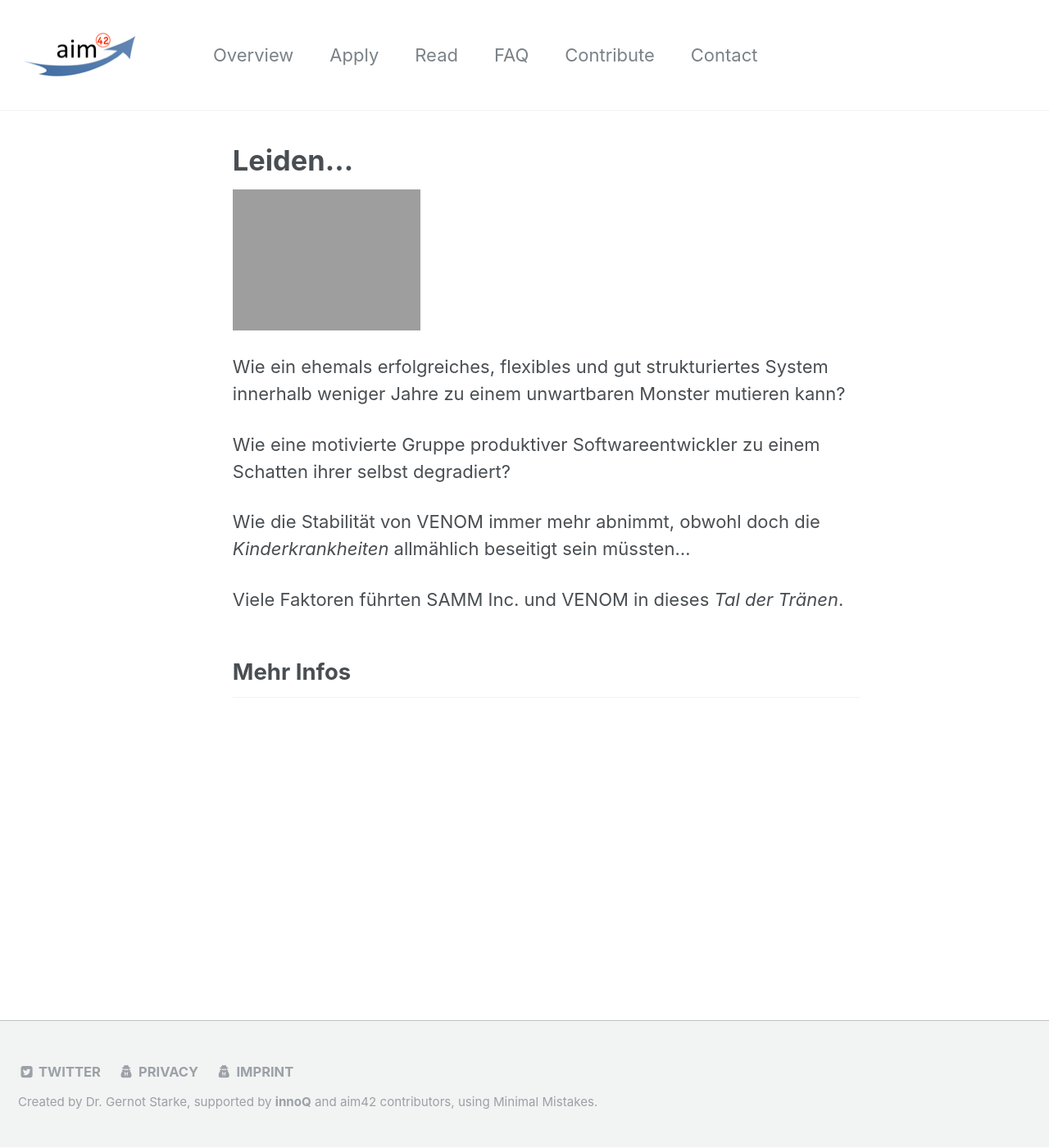
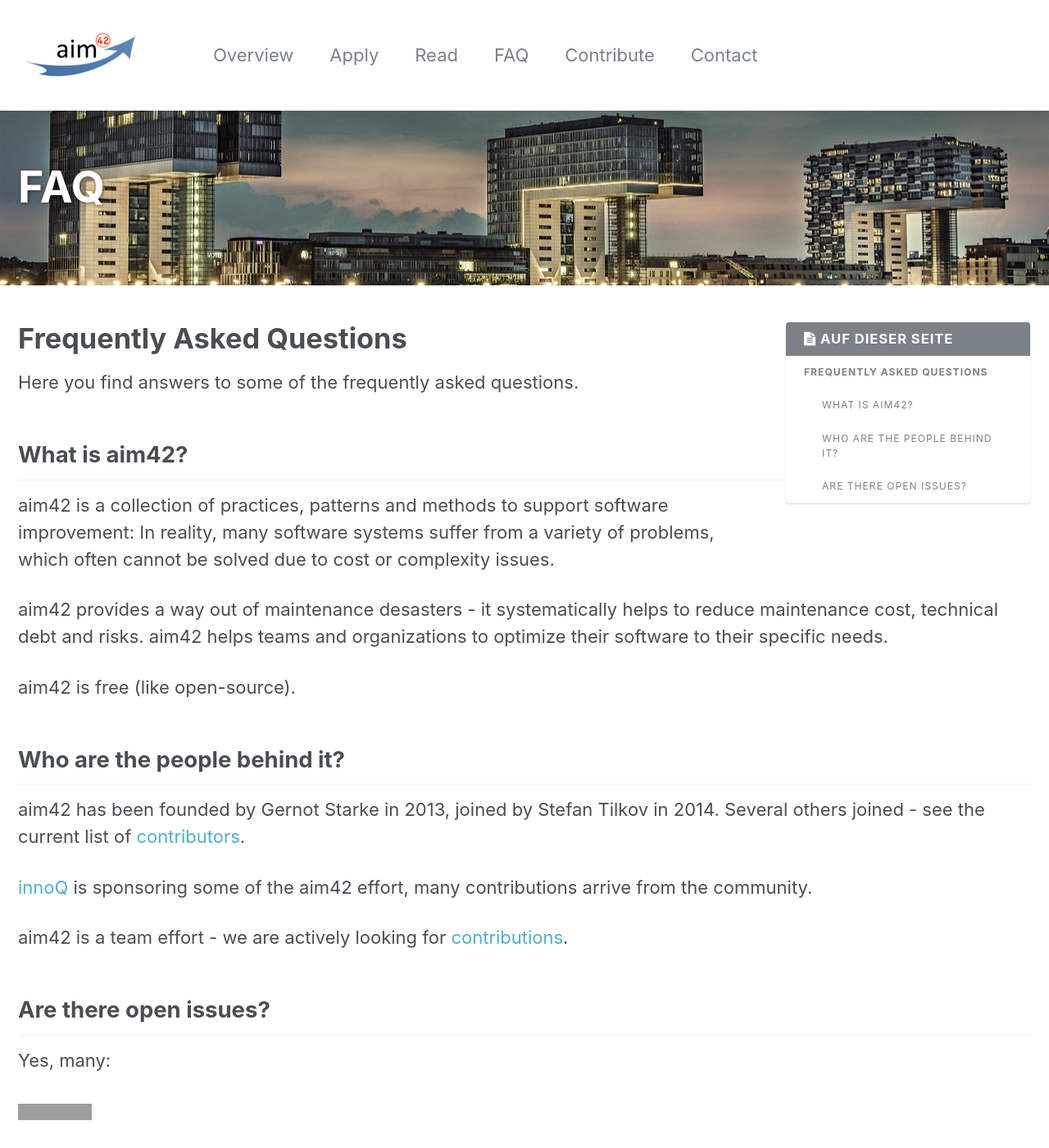
Before and after one commit to aim42/aim42.org-site, a Jekyll site: the page built from _pages/faq.md, in a window 1280 px wide and 1400 px high. Shown: the whole window at 82% size. Built offline with Jekyll 4.4.1, drawn with Linux system fonts in a browser that asks for light colours; grey boxes are pictures that could not be loaded.

```diff
--- a/_config-localhost.yml
+++ b/_config-localhost.yml
@@ -184,12 +184,6 @@ collections:
   apply:
        output: true
        permalink: /:collection-posts/:title.html
-  faq:
-       output: true
-       permalink: /:collection-posts/:title.html
   read:
        output: true
        permalink: /:collection-posts/:title.html
-  hintergrund:
-       output: true
-       permalink: /:collection-posts/:title.html
--- a/_data/navigation.yml
+++ b/_data/navigation.yml
@@ -7,7 +7,7 @@ main:
   - title: "Read"
     url: /read
   - title: "FAQ"
-    url: /questions
+    url: /faq
   - title: "Contribute"
     url: /contribute
   - title: "Contact"
--- a/_pages/faq.md
+++ b/_pages/faq.md
@@ -1,29 +1,37 @@
 ---
-title: "Leiden..."
-layout: single
-permalink: /leiden
+title: "FAQ"
+layout: splash
+header:
+  overlay_image: /images/aim42-splash.jpg
+permalink: /faq
 ---
 
-![]({{ site.url }}/images/splash/leiden-splash.png){: width="30%"}
+{% include toc %}
 
-Wie ein ehemals erfolgreiches, flexibles und gut strukturiertes System
-innerhalb weniger Jahre zu einem unwartbaren Monster mutieren kann?
+# Frequently Asked Questions
 
-Wie eine motivierte Gruppe produktiver Softwareentwickler zu einem Schatten
-ihrer selbst degradiert?
-
-Wie die Stabilität von VENOM immer mehr abnimmt, obwohl doch die _Kinderkrankheiten_
-allmählich beseitigt sein müssten...
-
-Viele Faktoren führten SAMM Inc. und VENOM in dieses _Tal der Tränen_.
+Here you find answers to some of the frequently asked questions.
 
 
-## Mehr Infos
+## What is aim42?
+aim42 is a collection of practices, patterns and methods to support software improvement: In reality, many software systems suffer from a variety of problems, which often cannot be solved due to cost or complexity issues.
 
-{% for leiden in site.leiden %}
+aim42 provides a way out of maintenance desasters - it systematically helps to reduce maintenance cost, technical debt and risks. aim42 helps teams and organizations to optimize their software to their specific needs.
 
-## [{{ leiden.title }}]({{ leiden.url }})
+aim42 is free (like open-source).
 
-{{ leiden.excerpt }}
 
-{% endfor %}
+## Who are the people behind it?
+aim42 has been founded by Gernot Starke in 2013, joined by Stefan Tilkov in 2014.
+Several others joined - see the current list of [contributors](https://github.com/aim42/aim42/graphs/contributors).
+
+[innoQ](https://innoq.com) is sponsoring some of the aim42 effort, many contributions
+arrive from the community.
+
+aim42 is a team effort - we are actively looking for [contributions](/contribute).
+
+## Are there open issues?
+
+Yes, many:
+
+![](https://img.shields.io/github/issues/badges/shields.svg)
```
Also changed, not shown: _apply/10-apply.md (+11 -51 lines), _pages/contribute.md (+1 -1 lines), _pages/overview.md (+2 -2 lines).
